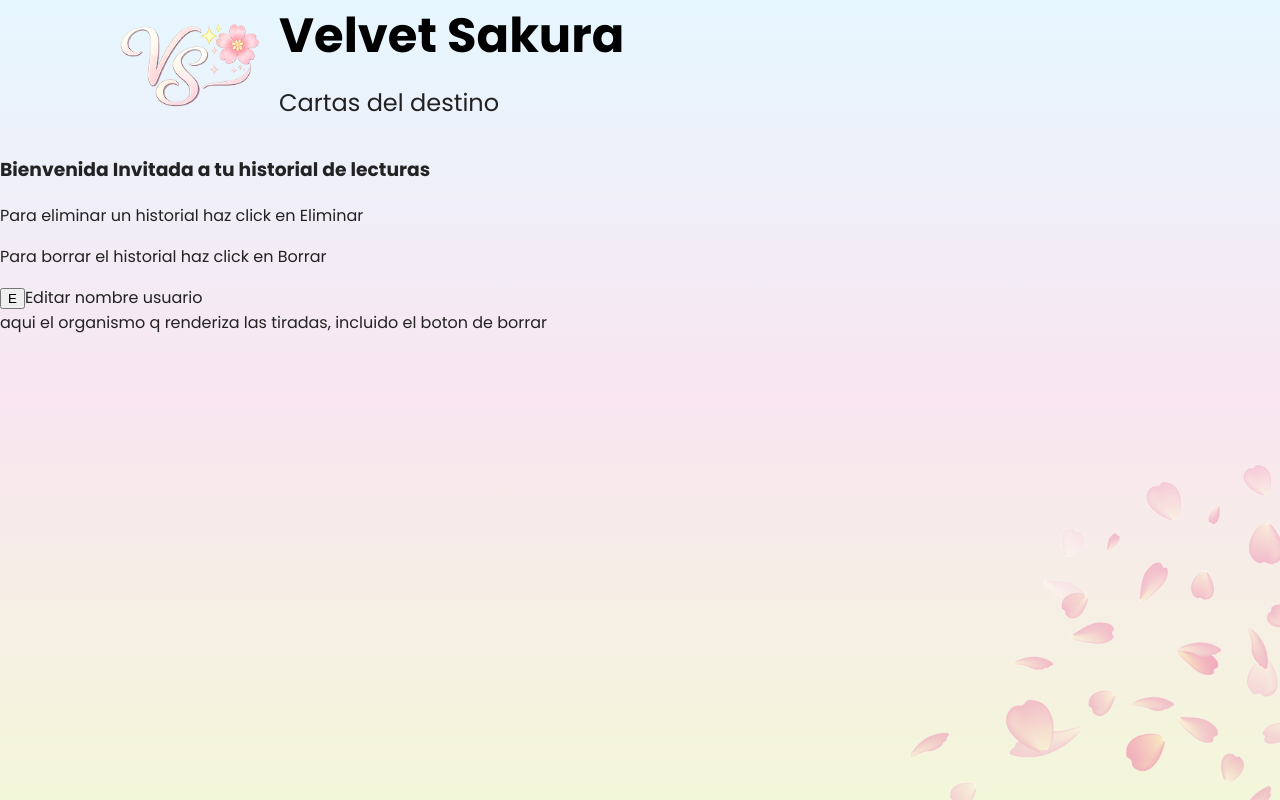
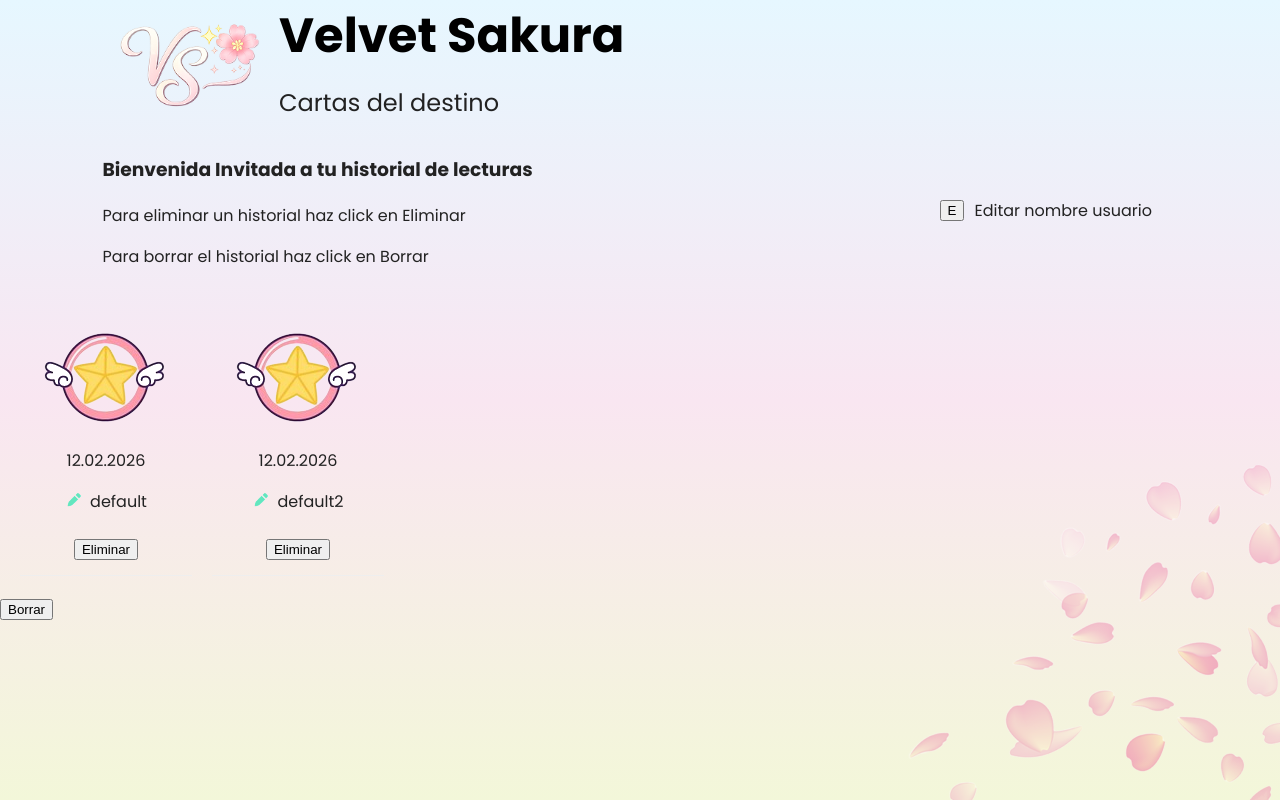
Before and after one commit to Nuclea88/velvet-Sakura, a React (Vite) app: page /history in a window 1280 px wide. Built offline with nearby package versions, Linux system fonts and the light colour scheme; data requests are answered from the project's data file.

Commit message:
styles: apply styles in history and compoments related

```diff
--- a/src/components/molecules/ReadingCard/ReadingCard.jsx
+++ b/src/components/molecules/ReadingCard/ReadingCard.jsx
@@ -1,13 +1,17 @@
-import Button from ".../atoms/Button/Button";
+import Button from "../../atoms/Button/Button.jsx";
+import styles from "./reading-card.module.css";
 
-const ReadingCard = (date,name) =>{
+const ReadingCard = ({date, name}) =>{
     return(
-        <>
-            <img src="historial.png" alt="iconoHistorial"></img>
-            <p>${date}</p>
-            <p><img src="lapiz.png" alt="editar"></img>${name}</p>
+       <div className={styles.cardContainer}>
+            <img src="src/assets/images/historial.png" alt="iconoHistorial"></img>
+            <p>{date}</p>
+            <div className={styles.nameRow}>
+                <div className={styles.penIcon}></div>
+                <span>{name}</span>
+            </div>
             <Button BtnClass="SubmBtn" text="Eliminar" path="" />
-        </>
+        </div>
     )
 }
 export default ReadingCard;
--- a/src/components/molecules/ReadingCard/reading-card.module.css
+++ b/src/components/molecules/ReadingCard/reading-card.module.css
@@ -10,3 +10,34 @@ top: 645px;
 
 background: url(pen.png);
 border: 1px solid #000000;}*/
+
+
+.cardContainer {
+    display: flex;
+    align-items: center;
+    flex-direction: column;
+    padding: 15px;
+    border-bottom: 1px solid #eee;
+}
+
+.infoSection {
+    display: flex;
+    flex-direction: column;
+    gap: 1px;
+}
+
+.nameRow {
+    display: flex;
+    align-items: center;
+    gap: 5px;
+    padding-bottom: 25px;
+}
+
+.penIcon {
+    width: 20px;
+    height: 20px;
+    background-image: url('../../../assets/images/pen1.png');
+    background-size: contain;
+    background-repeat: no-repeat;
+    cursor: pointer;
+}
--- a/src/components/organisms/Header/Header.jsx
+++ b/src/components/organisms/Header/Header.jsx
@@ -30,9 +30,10 @@ const Header = () => {
 
     const navigate = useNavigate();
     const handleLogout = () => {
-        localStorage.removeItem("user");
+       /* localStorage.removeItem("user");
         setUser(null);
-        navigate("/");
+        navigate("/");*/
+        navigate("/history")
     };
 
   return (
--- /dev/null
+++ b/src/components/organisms/historyCards/HistoryCards.jsx
@@ -0,0 +1,32 @@
+import apiReading from "../../../services/apiReading"
+import { useState, useEffect } from "react"
+import ReadingCard from "../../molecules/ReadingCard/ReadingCard";
+import styles from "./history-cards.module.css"
+
+const HistoryCards = ({userId}) => {
+    const [reading,setReading]= useState([]);
+
+    const dbReading = apiReading();
+
+ useEffect(() => {
+    dbReading.getByUserId(userId).then(data =>{
+        setReading(data)
+    })
+ }, [])
+
+return(
+    <>
+    <div className= {styles.card}>
+    {reading.map((item) => (
+        <ReadingCard
+            key={item.id}
+            date={item.date}
+            name={item.name}
+        />
+))}
+    </div>
+    </>
+)
+}
+
+export default HistoryCards;
--- /dev/null
+++ b/src/components/organisms/historyCards/history-cards.module.css
@@ -0,0 +1,7 @@
+.card {
+    display: flex;
+    flex-wrap: wrap;
+    gap: 20px;
+    justify-content: left;
+    padding: 20px;
+}
--- a/src/pages/hystory/History.jsx
+++ b/src/pages/history/History.jsx
@@ -1,20 +1,30 @@
+import HistoryCards from "../../components/organisms/historyCards/HistoryCards";
+import styles from "./history.module.css";
+
  const History = () => {
     const storedUser = localStorage.getItem('user');
     const name = storedUser ? storedUser.name : "Invitada";
     return (
          <>
+         <main>
+          <header className={styles.header_section}>
             <div>
             <h3>Bienvenida {name} a tu historial de lecturas</h3>
             <p>Para eliminar un historial haz click en Eliminar</p>
             <p>Para borrar el  historial haz click en Borrar</p>
             </div>
-            <div>
+            <div className={styles.edit_user}>
                 <button>E</button>
                 <span>Editar nombre usuario</span>
             </div>
-            <section>
-              aqui el organismo q renderiza las tiradas, incluido el boton de borrar
-            </section>
+          </header>
+          <section>
+              <HistoryCards userId="0"/>
+          </section>
+          <footer>
+            <button>Borrar</button>
+          </footer>
+        </main>
         </>
 ) }
  export default History;
--- /dev/null
+++ b/src/pages/history/history.module.css
@@ -0,0 +1,11 @@
+
+.header_section{
+    justify-content: space-between;
+    width: 90%;
+}
+
+.edit_user {
+    display: flex;
+    align-items: center;
+    gap: 10px;
+}
--- a/src/router/index.jsx
+++ b/src/router/index.jsx
@@ -4,7 +4,7 @@ import Home from "../pages/Home/Home";
 import Prueba from "../pages/prueba"; // esto se borra al final
 import Register from "../pages/Register/Register";
 import Info from "../pages/DataResults/DataResults";
-import History from "../pages/hystory/History";
+import History from "../pages/history/History";
 export const router = createBrowserRouter([
     {
         path: "/",
```
Also changed, not shown: src/assets/images/pen1.png (added), src/pages/hystory/history.module.css (deleted).
